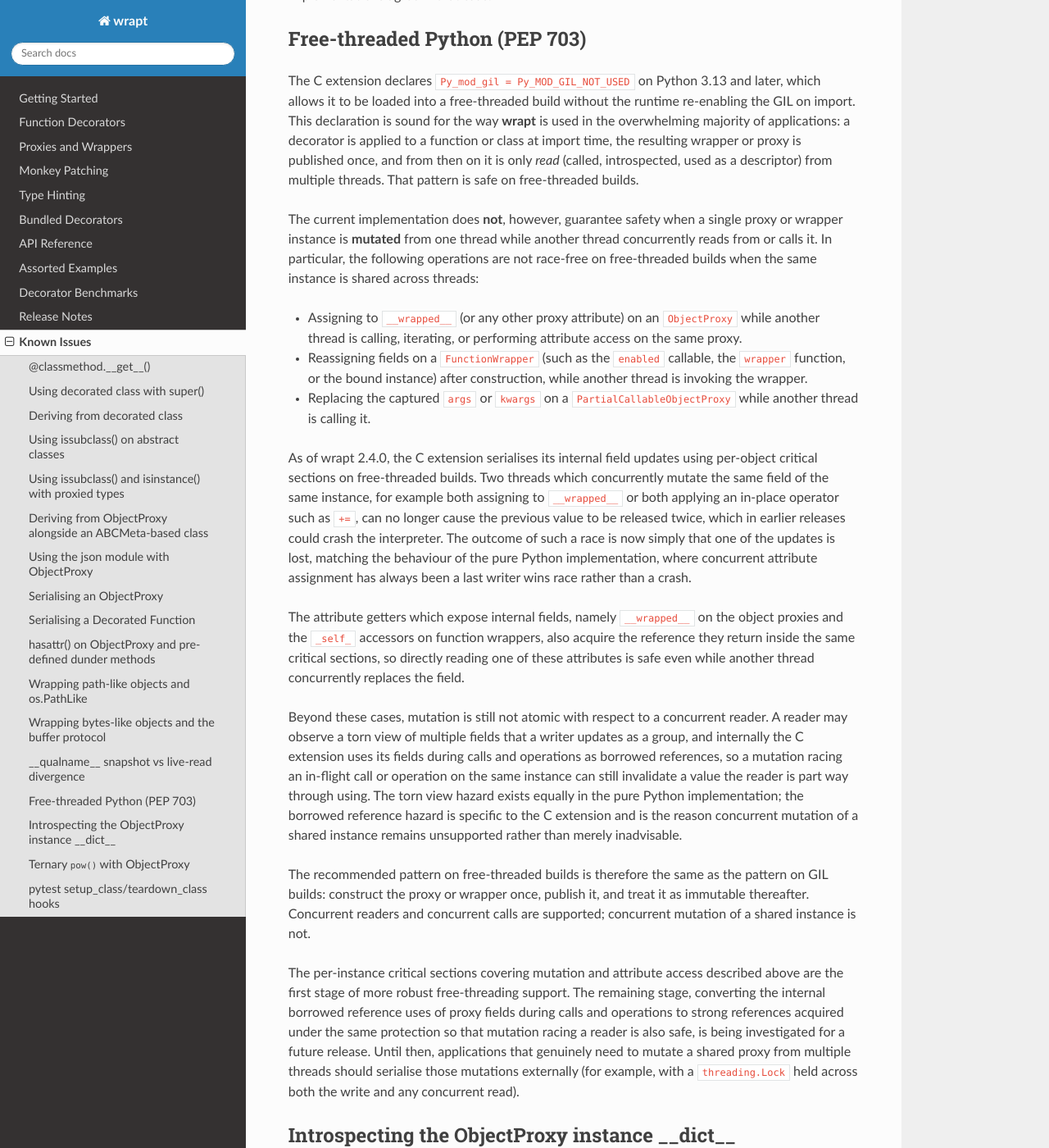
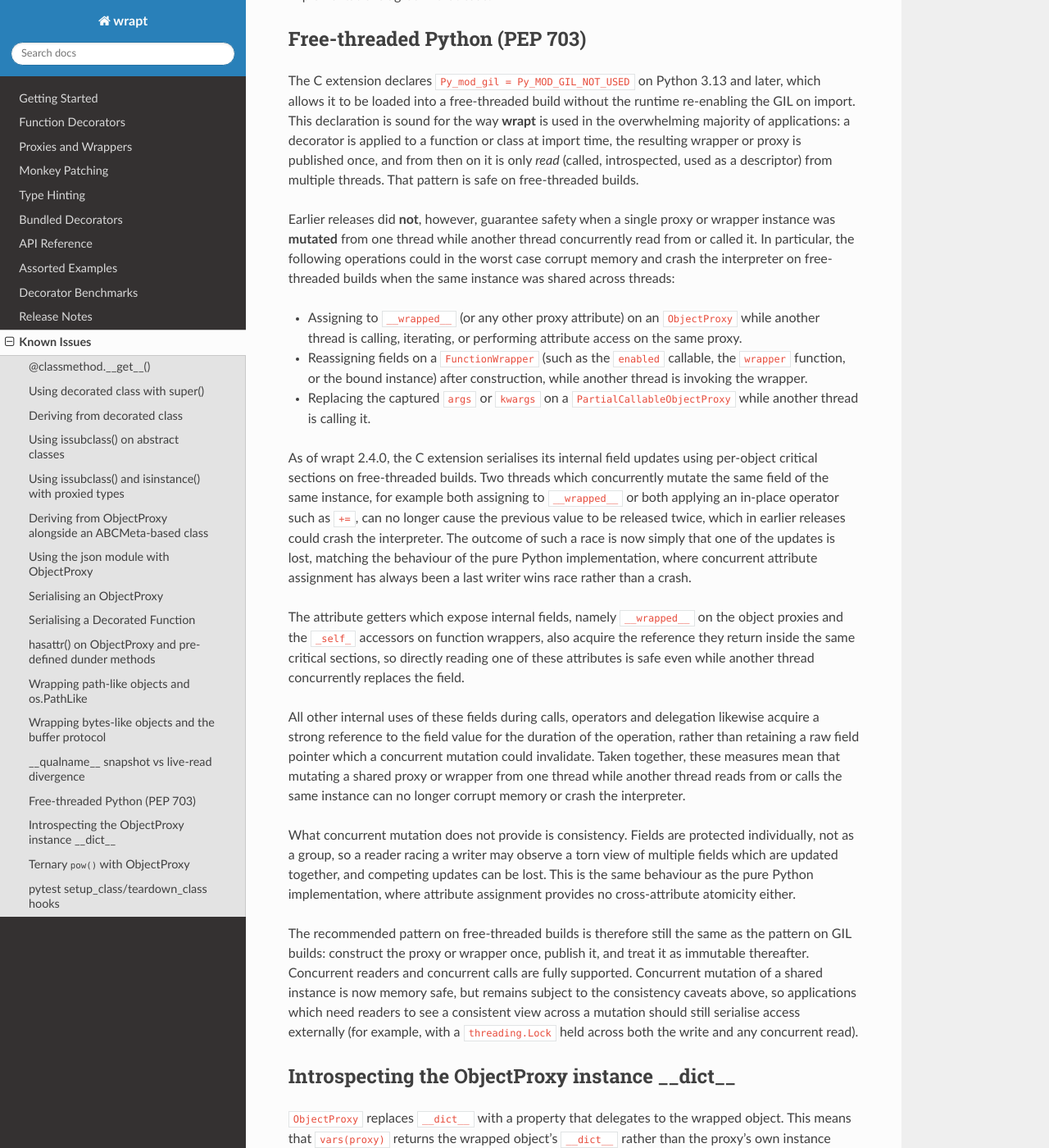
Before and after one commit to GrahamDumpleton/wrapt, a Sphinx documentation site: the page built from docs/issues.rst, in a window 1280 px wide and 1400 px high, scrolled down 15834 px. Shown: the whole window at 82% size. Built offline with Sphinx 7.4.7 and the Read the Docs theme 3.1.0, drawn with Linux system fonts in a browser that asks for light colours.

Commit message:
Update docs for completed strong reference conversion.
Rework the change log entry and the free threading section of the
known issues document to reflect that the conversion of internal
borrowed references to strong references is complete. Mutating a
shared proxy or wrapper while another thread reads from or calls the
same instance can no longer corrupt memory or crash the interpreter on
free-threaded builds. What concurrent mutation does not provide is
consistency: fields are protected individually rather than as a group,
so torn views and lost updates remain possible, matching pure Python
semantics, and external locking is still recommended where a
consistent view across mutation is required.

```diff
--- a/docs/issues.rst
+++ b/docs/issues.rst
@@ -851,11 +851,12 @@ time, the resulting wrapper or proxy is published once, and from then on
 it is only *read* (called, introspected, used as a descriptor) from
 multiple threads. That pattern is safe on free-threaded builds.
 
-The current implementation does **not**, however, guarantee safety when
-a single proxy or wrapper instance is **mutated** from one thread while
-another thread concurrently reads from or calls it. In particular, the
-following operations are not race-free on free-threaded builds when the
-same instance is shared across threads:
+Earlier releases did **not**, however, guarantee safety when a single
+proxy or wrapper instance was **mutated** from one thread while another
+thread concurrently read from or called it. In particular, the
+following operations could in the worst case corrupt memory and crash
+the interpreter on free-threaded builds when the same instance was
+shared across threads:
 
 * Assigning to ``__wrapped__`` (or any other proxy attribute) on an
   ``ObjectProxy`` while another thread is calling, iterating, or
@@ -885,34 +886,30 @@ function wrappers, also acquire the reference they return inside the
 same critical sections, so directly reading one of these attributes is
 safe even while another thread concurrently replaces the field.
 
-Beyond these cases, mutation is still not atomic with respect to a
-concurrent reader. A reader may observe a torn view of multiple fields
-that a writer updates as a group, and internally the C extension uses
-its fields during calls and operations as borrowed references, so a
-mutation racing an in-flight call or operation on the same instance
-can still invalidate a value the reader is part way through using.
-The torn view hazard exists equally in the pure Python implementation;
-the borrowed reference hazard is specific to the C extension and is
-the reason concurrent mutation of a shared instance remains
-unsupported rather than merely inadvisable.
+All other internal uses of these fields during calls, operators and
+delegation likewise acquire a strong reference to the field value for
+the duration of the operation, rather than retaining a raw field
+pointer which a concurrent mutation could invalidate. Taken together,
+these measures mean that mutating a shared proxy or wrapper from one
+thread while another thread reads from or calls the same instance can
+no longer corrupt memory or crash the interpreter.
 
-The recommended pattern on free-threaded builds is therefore the same
-as the pattern on GIL builds: construct the proxy or wrapper once,
-publish it, and treat it as immutable thereafter. Concurrent readers
-and concurrent calls are supported; concurrent mutation of a shared
-instance is not.
+What concurrent mutation does not provide is consistency. Fields are
+protected individually, not as a group, so a reader racing a writer
+may observe a torn view of multiple fields which are updated together,
+and competing updates can be lost. This is the same behaviour as the
+pure Python implementation, where attribute assignment provides no
+cross-attribute atomicity either.
 
-The per-instance critical sections covering mutation and attribute
-access described above are the first stage of more robust
-free-threading support. The remaining stage, converting the internal
-borrowed reference uses of proxy fields during calls and operations to
-strong references acquired under the same protection so that mutation
-racing a reader is also safe, is being investigated for a future
-release. Until then,
-applications that genuinely need to mutate a shared proxy from
-multiple threads should serialise those mutations externally (for
-example, with a ``threading.Lock`` held across both the write and any
-concurrent read).
+The recommended pattern on free-threaded builds is therefore still the
+same as the pattern on GIL builds: construct the proxy or wrapper
+once, publish it, and treat it as immutable thereafter. Concurrent
+readers and concurrent calls are fully supported. Concurrent mutation
+of a shared instance is now memory safe, but remains subject to the
+consistency caveats above, so applications which need readers to see
+a consistent view across a mutation should still serialise access
+externally (for example, with a ``threading.Lock`` held across both
+the write and any concurrent read).
 
 Introspecting the ObjectProxy instance \_\_dict\_\_
 ----------------------------------------------------
```
Also changed, not shown: docs/changes.rst (+10 -7 lines).
